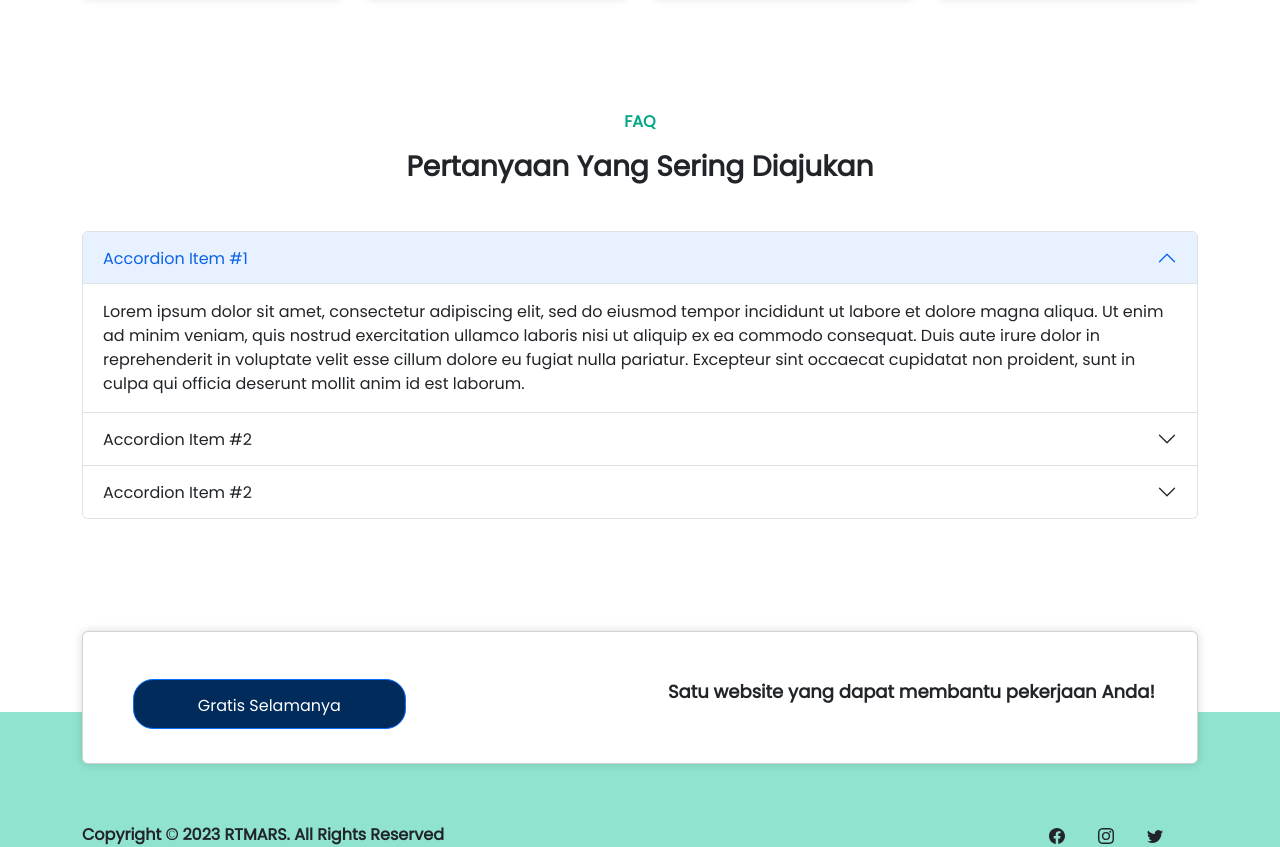
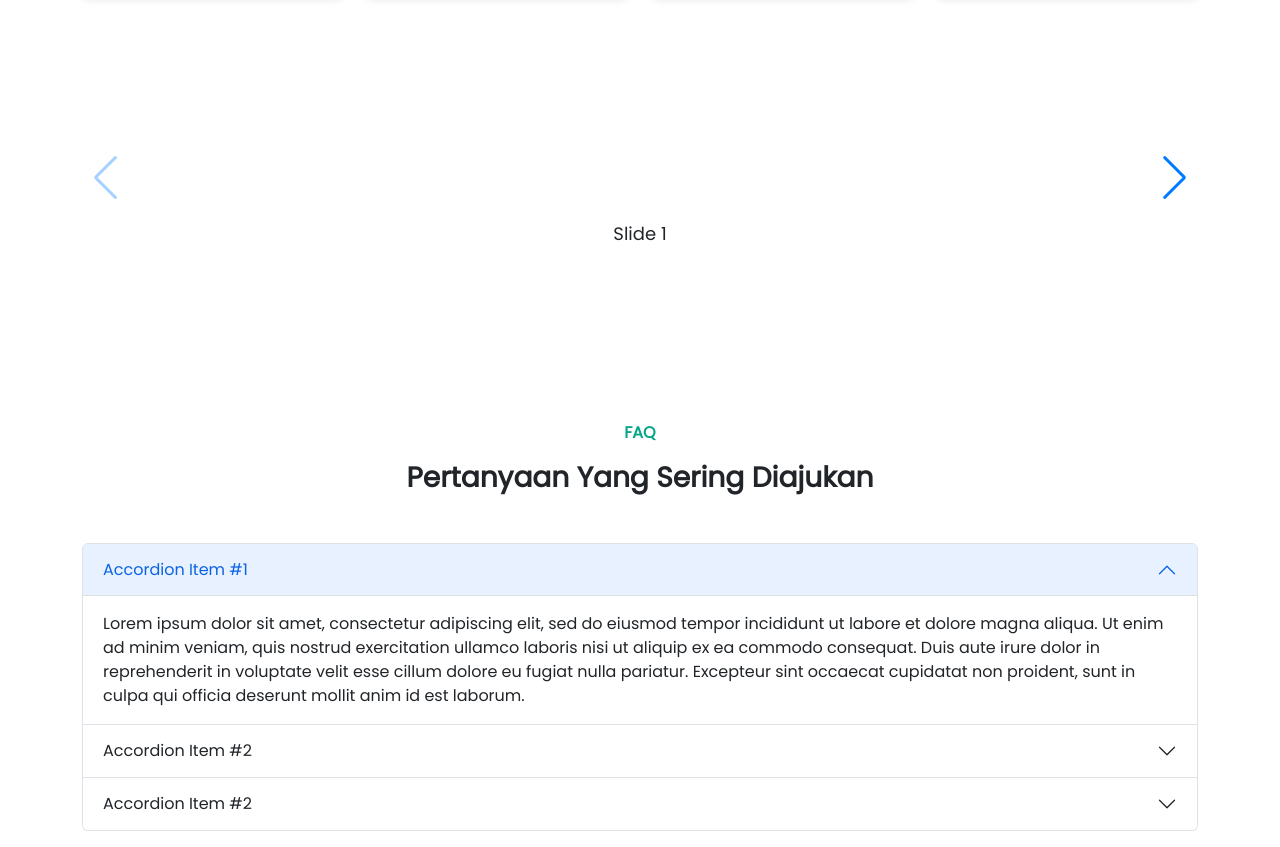
Before and after one commit to safiratyas/rtmars-frontend, a React (Create React App) app: page / in a window 1280 px wide. Shown: the part 1396-2243 px from the top of the page. Built offline with nearby package versions, Linux system fonts and the light colour scheme.

Commit message:
add: carousel for homepage

```diff
--- a/package.json
+++ b/package.json
@@ -19,6 +19,7 @@
     "redux": "^4.2.1",
     "redux-thunk": "^2.4.2",
     "sass": "^1.58.3",
+    "swiper": "^9.1.1",
     "web-vitals": "^2.1.4"
   },
   "scripts": {
--- a/src/components/Accordion/Faq.jsx
+++ b/src/components/Accordion/Faq.jsx
@@ -4,7 +4,7 @@ import "./Faq.scss";
 
 function Faq() {
   return (
-    <Container className="mt-5">
+    <Container style={{ paddingTop: "5%" }}>
       <div className="faq-desc mb-5">
         <p>FAQ</p>
         <h3>Pertanyaan Yang Sering Diajukan</h3>
--- a/src/components/Cards/Description/CardInterest.jsx
+++ b/src/components/Cards/Description/CardInterest.jsx
@@ -7,11 +7,11 @@ function CardInterest() {
       <Card className="interest-description">
         <Row>
           <Col xs={6}>
-            <Button className="interest-btn" href="/login" style={{ marginLeft: '50px', paddingTop: '2.5%' }}>Gratis Selamanya</Button>
+            <Button className="interest-btn" href="/login" style={{ marginLeft: '50px', paddingTop: '2.5%' }}>Chat Whatsapp</Button>
           </Col>
           <Col xs={6}>
             <Card.Body>
-              <Card.Title className="interest-title">Satu website yang dapat membantu pekerjaan Anda!</Card.Title>
+              <Card.Title className="interest-title">Hubungi Pengurus Untuk Mendapatkan Informasi Terlengkap!</Card.Title>
             </Card.Body>
           </Col>
         </Row>
--- a/src/components/Cards/Register/Register.jsx
+++ b/src/components/Cards/Register/Register.jsx
@@ -12,7 +12,7 @@ function RegisterCard() {
           <Card.Text className="form-register">
             <Form>
               <Form.Group className="mb-3 register-form">
-                <Form.Label className="form-label">Full Name</Form.Label>
+                <Form.Label className="form-label">Nama Panjang</Form.Label>
                 <Form.Control
                   placeholder="Jane Doe"
                   className="text"
--- /dev/null
+++ b/src/components/Carousel/Activity.jsx
@@ -0,0 +1,36 @@
+import React from "react";
+import { Container } from 'react-bootstrap';
+import { Swiper, SwiperSlide } from "swiper/react";
+
+// import required modules
+import { Navigation } from "swiper";
+
+// Import Swiper styles
+import 'swiper/css';
+import 'swiper/css/bundle';
+import 'swiper/css/navigation';
+import 'swiper/css/pagination';
+import "./Activity.scss"
+
+function Activity() {
+
+  return (
+    <>
+      <Container style={{ paddingTop: "5%" }}>
+        <Swiper navigation={true} modules={[Navigation]} className="mySwiper">
+          <SwiperSlide>Slide 1</SwiperSlide>
+          <SwiperSlide>Slide 2</SwiperSlide>
+          <SwiperSlide>Slide 3</SwiperSlide>
+          <SwiperSlide>Slide 4</SwiperSlide>
+          <SwiperSlide>Slide 5</SwiperSlide>
+          <SwiperSlide>Slide 6</SwiperSlide>
+          <SwiperSlide>Slide 7</SwiperSlide>
+          <SwiperSlide>Slide 8</SwiperSlide>
+          <SwiperSlide>Slide 9</SwiperSlide>
+        </Swiper>
+      </Container>
+    </>
+  )
+}
+
+export default Activity;
--- /dev/null
+++ b/src/components/Carousel/Activity.scss
@@ -0,0 +1,46 @@
+.swiper {
+  width: 100%;
+  height: 100%;
+}
+
+.mySwiper {
+  padding-top: 10%;
+}
+
+.swiperStyle {
+  padding-top: 10%;
+}
+
+.swiper-slide {
+  text-align: center;
+  font-size: 18px;
+  background: #fff;
+
+  /* Center slide text vertically */
+  display: flex;
+  justify-content: center;
+  align-items: center;
+}
+
+.swiper-slide img {
+  display: block;
+  width: 100%;
+  height: 100%;
+  object-fit: cover;
+}
+
+.swiper-pagination-bullet {
+  width: 20px;
+  height: 20px;
+  text-align: center;
+  line-height: 20px;
+  font-size: 12px;
+  color: #000;
+  opacity: 1;
+  background: rgba(0, 0, 0, 0.2);
+}
+
+.swiper-pagination-bullet-active {
+  color: #fff;
+  background: #007aff;
+}
--- a/src/pages/Homepage.jsx
+++ b/src/pages/Homepage.jsx
@@ -6,6 +6,7 @@ import CardInterest from "../components/Cards/Description/CardInterest";
 import Faq from "../components/Accordion/Faq";
 import Footer from "../components/Footer/Footer";
 import CardSum from "../components/Cards/Description/CardSum";
+import Activity from "../components/Carousel/Activity";
 
 function Homepage() {
   return (
@@ -14,6 +15,7 @@ function Homepage() {
       <Header />
       <CardSum />
       <CardDescription />
+      <Activity />
       <Faq />
       <CardInterest />
       <Footer />
```
Also changed, not shown: src/components/Cards/Login/Login.jsx (+10 -0 lines), 1 other file (tests, documents, lock files or other folders).
